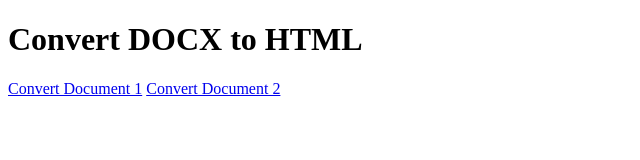
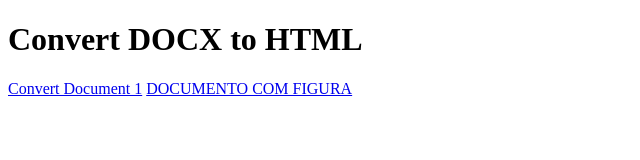
Before and after one commit to lszam/geofex, a plain HTML site: page index.htm in a window 1280 px wide. Shown: the whole page, without its empty margins (0-640 px from the left). Drawn offline with nearby package versions, Linux system fonts and the light colour scheme.

Commit message:
Update index.htm

```diff
--- a/index.htm
+++ b/index.htm
@@ -11,7 +11,7 @@
     <h1>Convert DOCX to HTML</h1>
     <div id="links">
         <a href="#" class="convert-link" data-url="https://api.github.com/repos/lszam/geof-library/contents/exercises/grav_conceitos.docx">Convert Document 1</a>
-        <a href="#" class="convert-link" data-url="https://api.github.com/repos/lszam/geof-library/contents/exercises/grav_interpretacao_01.docx">Convert Document 2</a>
+        <a href="#" class="convert-link" data-url="https://api.github.com/repos/lszam/geof-library/contents/exercises/grav_interpretacao_01.docx">DOCUMENTO COM FIGURA</a>
         <!-- Adicione mais links conforme necessário -->
     </div>
     <div id="output"></div>
```
